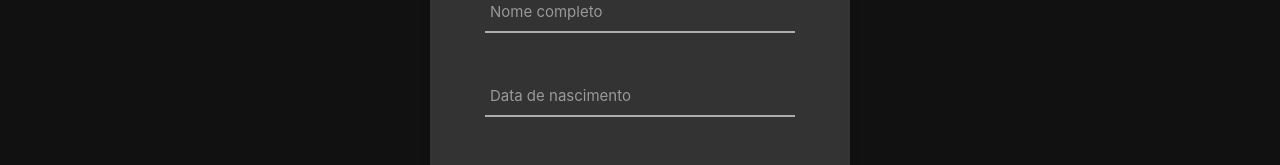
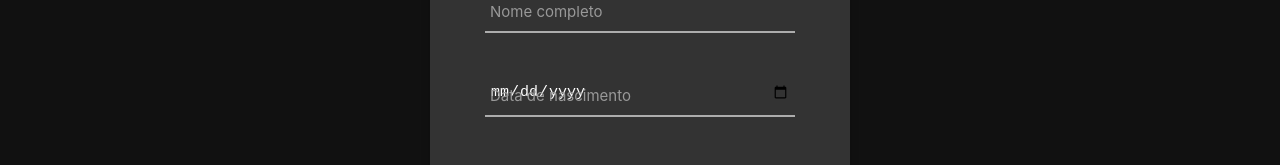
Before and after one commit to GabrielMachado242/product_finder, a React (Create React App) app: page /cadastrar in a window 1280 px wide. Shown: the part 267-432 px from the top of the page. Built offline with nearby package versions, Linux system fonts and the light colour scheme.

Commit message:
Algumas modificações no Campo Cadastro

```diff
--- a/src/components/CampoCadastro.js
+++ b/src/components/CampoCadastro.js
@@ -15,7 +15,7 @@ function Campo(props){
                         <span className="focus-input" data-placeholder="Nome completo"></span>
                     </div>
                     <div className="Wrap-input">
-                        <input className="input" type="text" />
+                        <input className="input" type="date" />
                         <span className="focus-input" data-placeholder="Data de nascimento"></span>
                     </div>
                     <div className="Wrap-input">
--- a/src/components/styles.css
+++ b/src/components/styles.css
@@ -139,9 +139,9 @@
 
 .Wrap-input{
     width: 100%;
-    position: relative;
     border-bottom: 2px solid #adadad;
     margin-bottom: 37px;
+    position: relative;
 }
 
 .cadastro-form{
```
